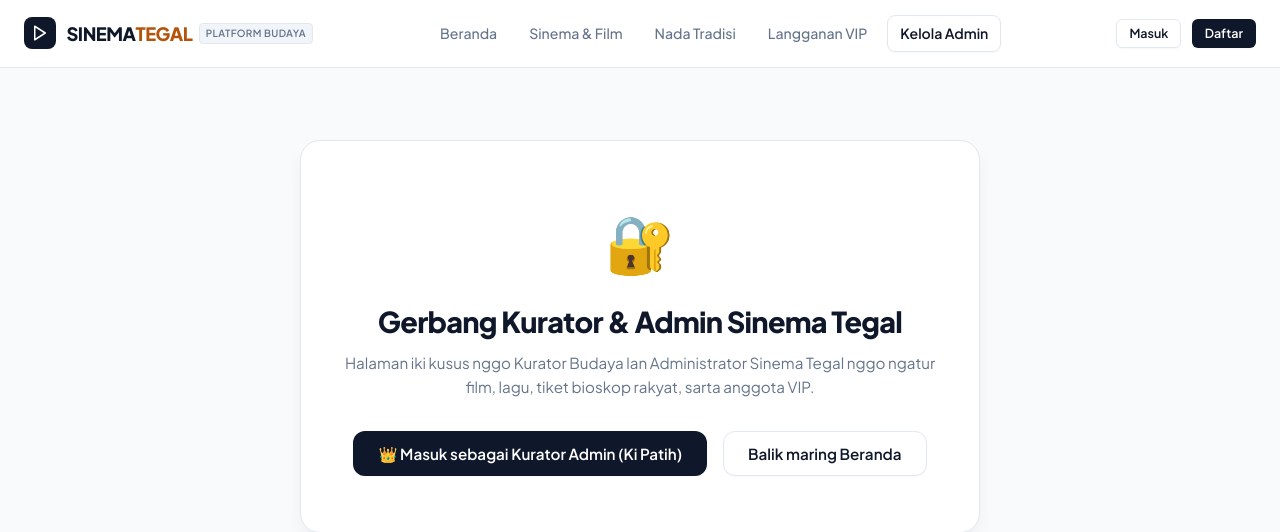
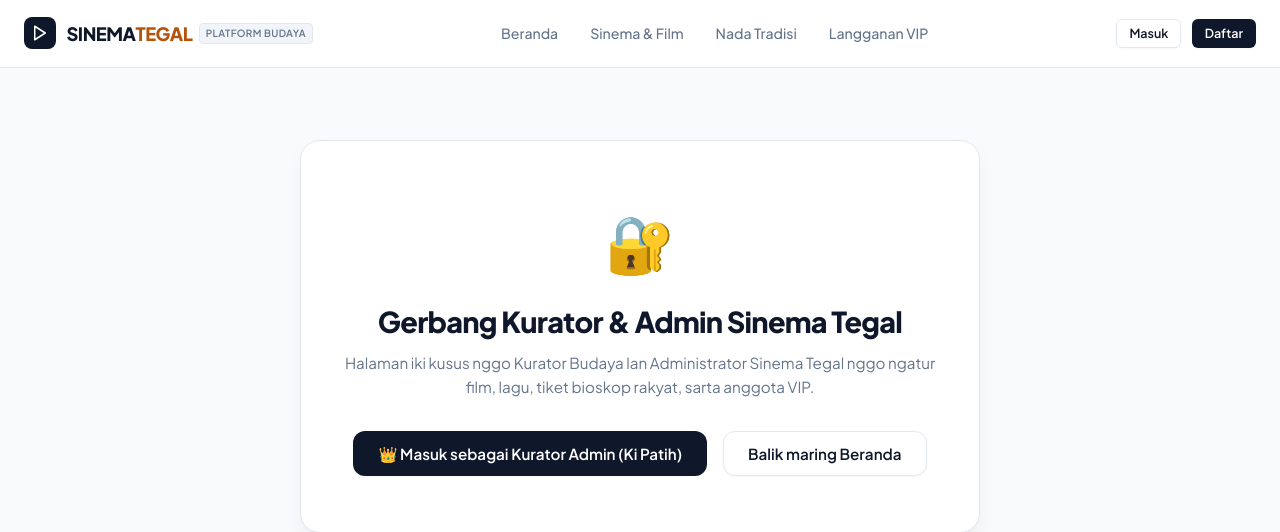
Before and after one commit to bagasprasetyodev/sinemategal, a Laravel app: page /admin in a window 1280 px wide. Shown: the top 532 px of the page. Run offline with Laravel 12, Linux system fonts and the light colour scheme; data comes from the database, SQL or seed files in the repository.

Commit message:
feat: hapus tombol Kelola Admin dari navbar utama

```diff
--- a/resources/views/layouts/app.blade.php
+++ b/resources/views/layouts/app.blade.php
@@ -65,11 +65,7 @@
                         </a>
                     </li>
                     @endauth
-                    <li>
-                        <a href="{{ route('admin.dashboard') }}" class="nav-link nav-admin-link {{ request()->routeIs('admin.*') ? 'active' : '' }}" title="Pusat Manajemen Film, Lagu & Pengguna">
-                            Kelola Admin
-                        </a>
-                    </li>
+
                 </ul>
             </nav>
 
```
